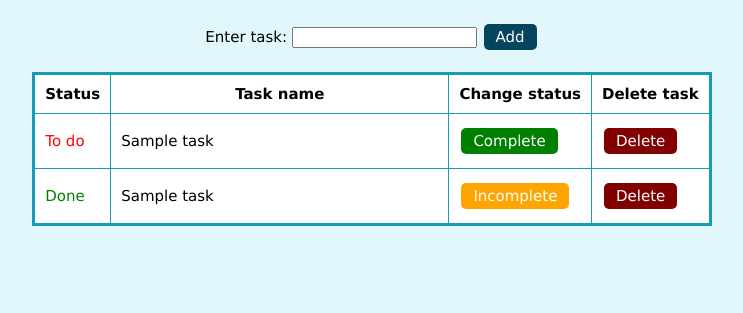
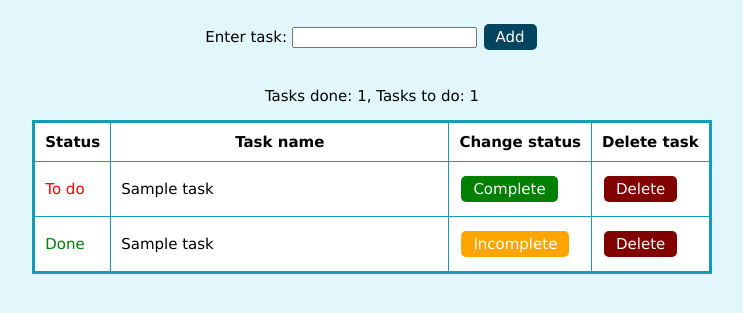
Before and after one commit to Makrelle/To-do-list---Flask, a Python web app: template templates/index.html in a window 1280 px wide. Shown: the part 79-392 px from the top of the page, without its empty margins (268-1011 px from the left). Run offline with Jinja, Linux system fonts and the light colour scheme; the template is opened without the code that fills it: most values are stand-ins (such as "Sample title", 1, 10 or a date in 2020).

Commit message:
Added count of done tasks and to do tasks

```diff
--- a/templates/index.html
+++ b/templates/index.html
@@ -55,6 +55,9 @@
         </div>
     </form>
     <br>
+    <p style="text-align:center">
+        Tasks done: {{ c_count }}, Tasks to do: {{ i_count }}
+    </p>
     <table class="center">
         <tr>
             <th>Status</th>
```
